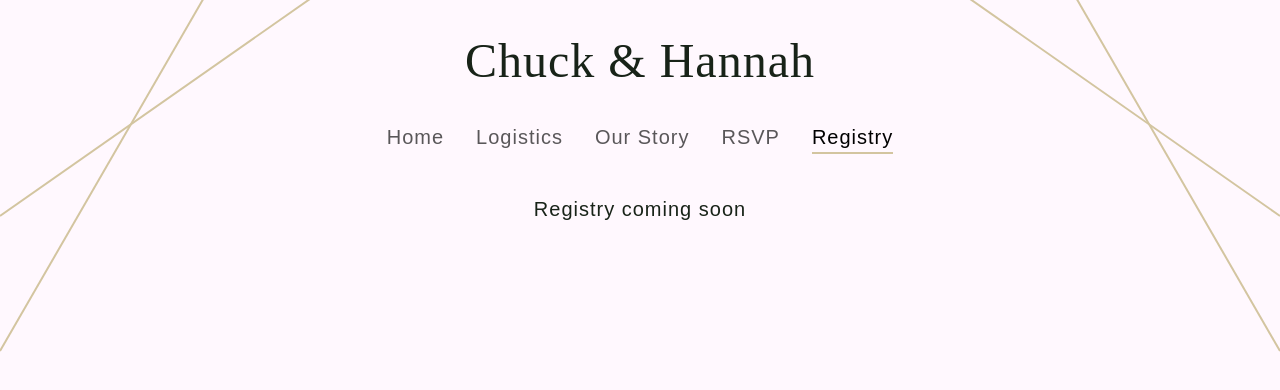
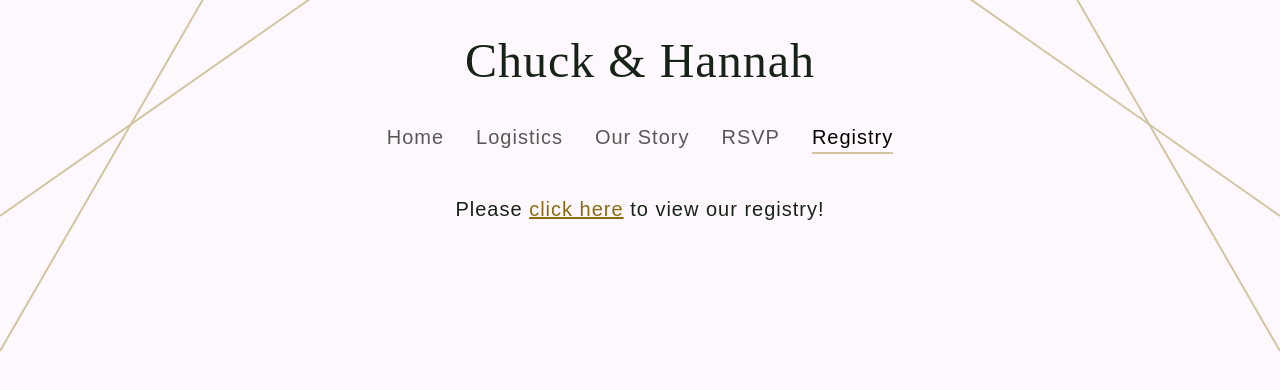
Before and after one commit to HannahStahl/wedding, a React (Create React App) app: page /registry in a window 1280 px wide. Shown: the top 390 px of the page. Built offline with nearby package versions, Linux system fonts and the light colour scheme; a web font is replaced by a local one.

Commit message:
Add registry link

```diff
--- a/src/components/Registry.js
+++ b/src/components/Registry.js
@@ -1,7 +1,9 @@
 import React from 'react';
 
 const Registry = () => (
-  <div className="page">Registry coming soon</div>
+  <div className="page">
+    Please <a href="https://zola.com/registry/chuckandhannah2023" target="_blank" rel="noopener noreferrer">click here</a> to view our registry!
+  </div>
 );
 
 export default Registry;
```
